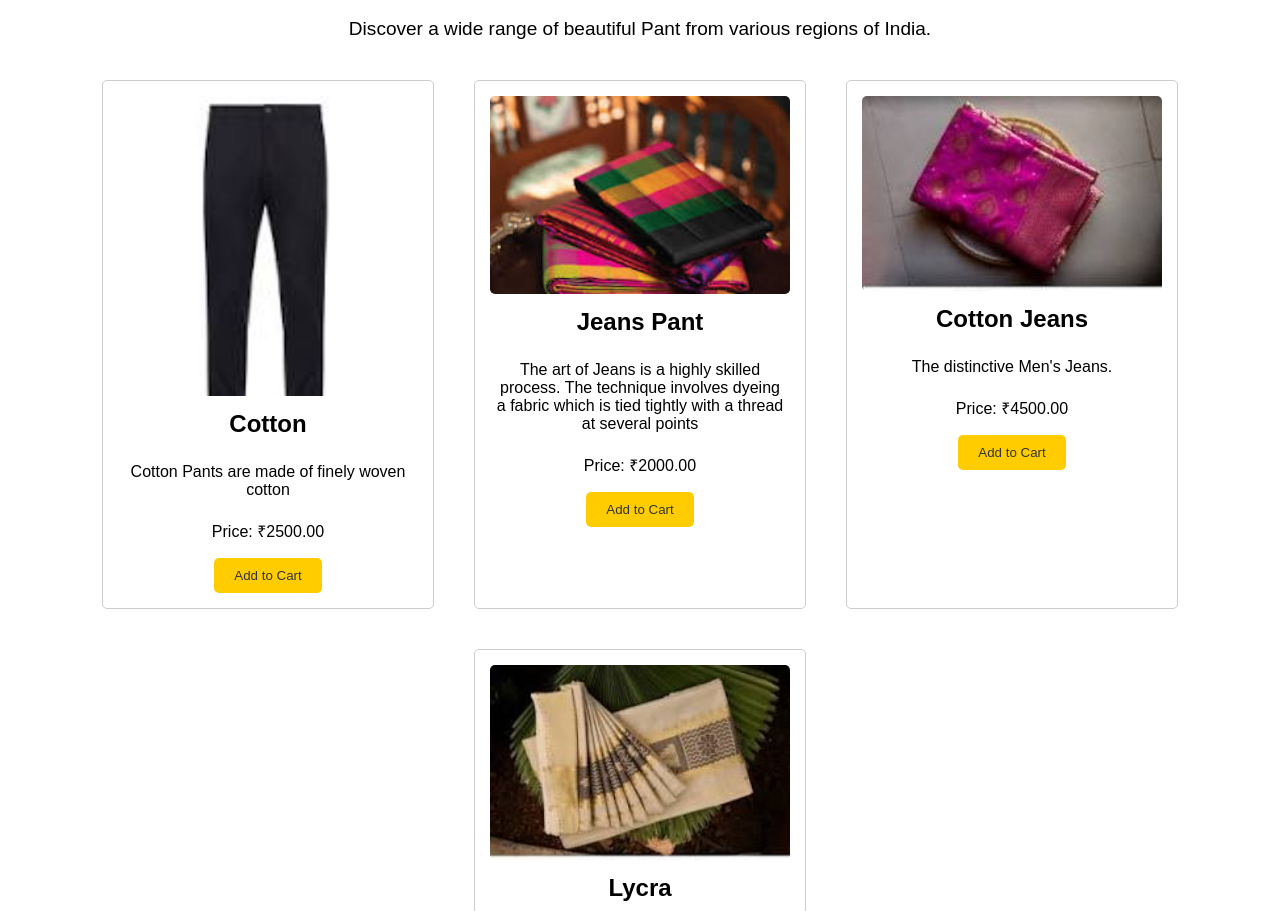
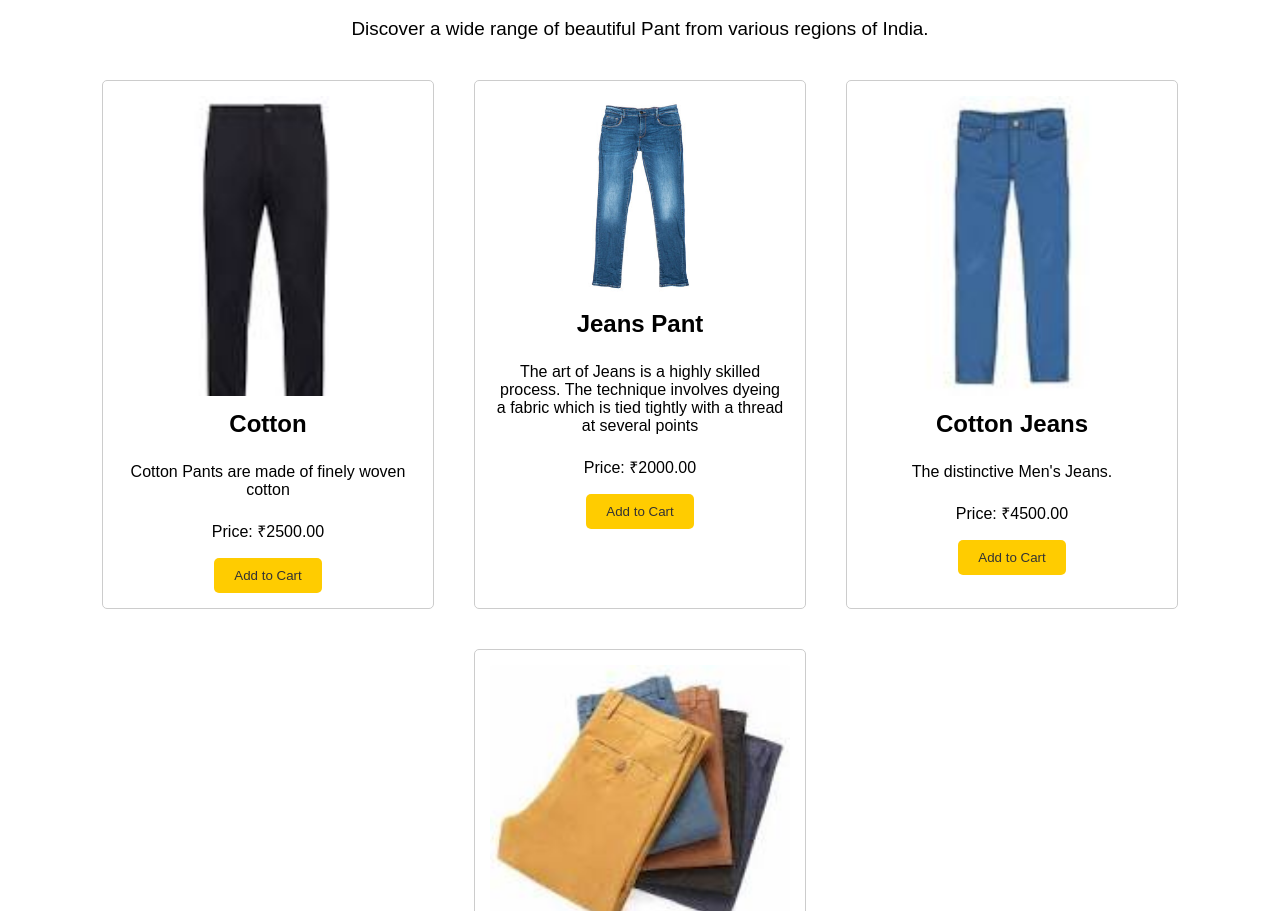
Before and after one commit to lokeshopenAI/PRODIGY_WD_01, a plain HTML site: page index.html in a window 1280 px wide. Shown: the part 121-1032 px from the top of the page. Drawn offline with Linux system fonts and the light colour scheme.

Commit message:
Update index.html

```diff
--- a/index.html
+++ b/index.html
@@ -29,21 +29,21 @@
         <button>Add to Cart</button>
       </div>
       <div class="saree">
-        <img src="Saree2.jfif" alt="Saree 2">
+        <img src="10004.jpg" alt="Saree 2">
         <h2 class="summa">Jeans Pant</h2>
         <p class="saree-description">The art of Jeans is a highly skilled process. The technique involves dyeing a fabric which is tied tightly with a thread at several points</p>
         <p>Price:  &#8377;2000.00</p>
         <button>Add to Cart</button>
       </div>
       <div class="saree">
-        <img src="Saree3.jfif" alt="Saree 2">
+        <img src="10002.jpg" alt="Saree 2">
         <h2 class="summa">Cotton Jeans</h2>
         <p class="saree-description">The distinctive Men's Jeans.</p>
         <p>Price:  &#8377;4500.00</p>
         <button>Add to Cart</button>
       </div>
       <div class="saree">
-        <img src="Saree4.jfif" alt="Saree 2">
+        <img src="10005.jpg" alt="Saree 2">
         <h2 class="summa">Lycra </h2>
         <p class="saree-description">Lycra is a fashion wear.</p>
         <p>Price:  &#8377;3500.00</p>
@@ -53,7 +53,7 @@
       <!-- Add more sarees here -->
     </div>
     <div class="sarees">
-      <div class="saree">
+      <div class="10003.jpg">
         <img src="Saree5.jfif" alt="Saree 1">
         <h2 class="summa">Cotton Lycra</h2>
         <p class="saree-description">Cotton Lycra is specially for made with cotton.</p>
```
